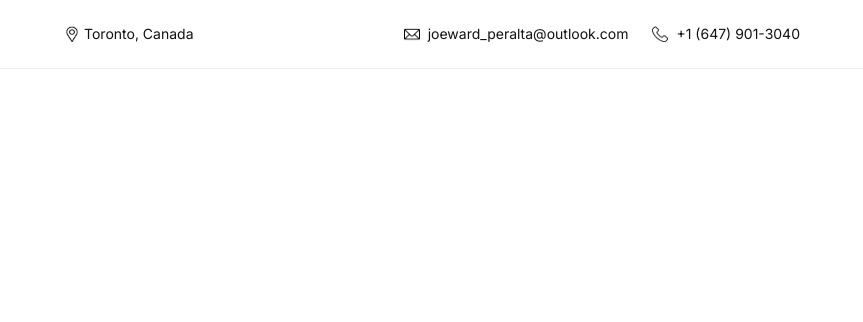
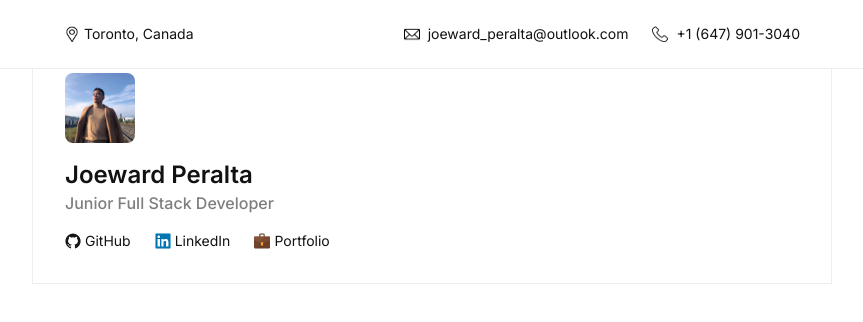
Before and after one commit to joewardperalta/single-page-resume, a Next.js app: page / in a window 1280 px wide. Shown: the top 322 px of the page, without its empty margins (208-1071 px from the left). Built offline with nearby package versions, Linux system fonts and the light colour scheme.

Commit message:
Add components for the hero section.

```diff
--- a/app/page.js
+++ b/app/page.js
@@ -1,3 +1,63 @@
+import ProfilePhoto from "@/components/ProfilePhoto";
+import SocialLinkCard from "@/components/SocialLinkCard";
+import SubTitle from "@/components/SubTitle";
+import Title from "@/components/Title";
+import Wrapper from "@/components/Wrapper";
+
 export default function Home() {
-  return <main></main>;
+  const socialLinks = [
+    {
+      id: 1,
+      iconSrc: "/github-icon.png",
+      title: "GitHub",
+      link: "/",
+    },
+    {
+      id: 2,
+      iconSrc: "/linkedin-icon.png",
+      title: "LinkedIn",
+      link: "/",
+    },
+    {
+      id: 3,
+      iconSrc: "/briefcase-icon.png",
+      title: "Portfolio",
+      link: "/",
+    },
+  ];
+
+  return (
+    <main>
+      {/* Hero section */}
+      <section className="pt-10">
+        <Wrapper>
+          <div className="space-y-4">
+            {/* Profile photo */}
+            <div>
+              <ProfilePhoto src="/author-profile.jpg" />
+            </div>
+
+            {/* Headline */}
+            <div>
+              <Title>Joeward Peralta</Title>
+              <SubTitle>Junior Full Stack Developer</SubTitle>
+            </div>
+
+            {/* Social links */}
+            <ul className="flex gap-6">
+              {socialLinks.map((socialLink) => (
+                <li key={socialLink.id}>
+                  <SocialLinkCard
+                    iconSrc={socialLink.iconSrc}
+                    title={socialLink.title}
+                    link={socialLink.link}
+                  />
+                </li>
+              ))}
+            </ul>
+          </div>
+        </Wrapper>
+      </section>
+    </main>
+  );
 }
```
